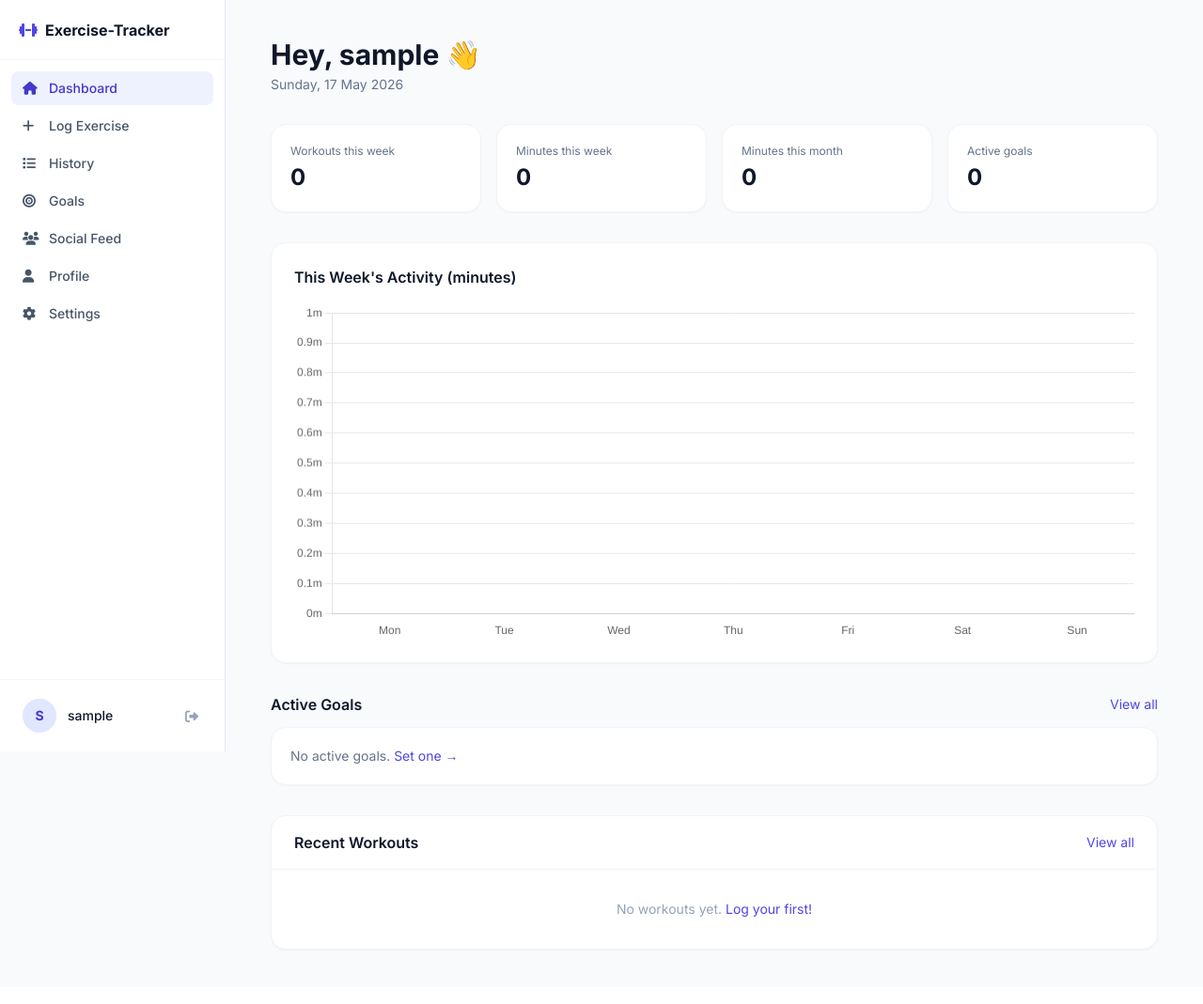
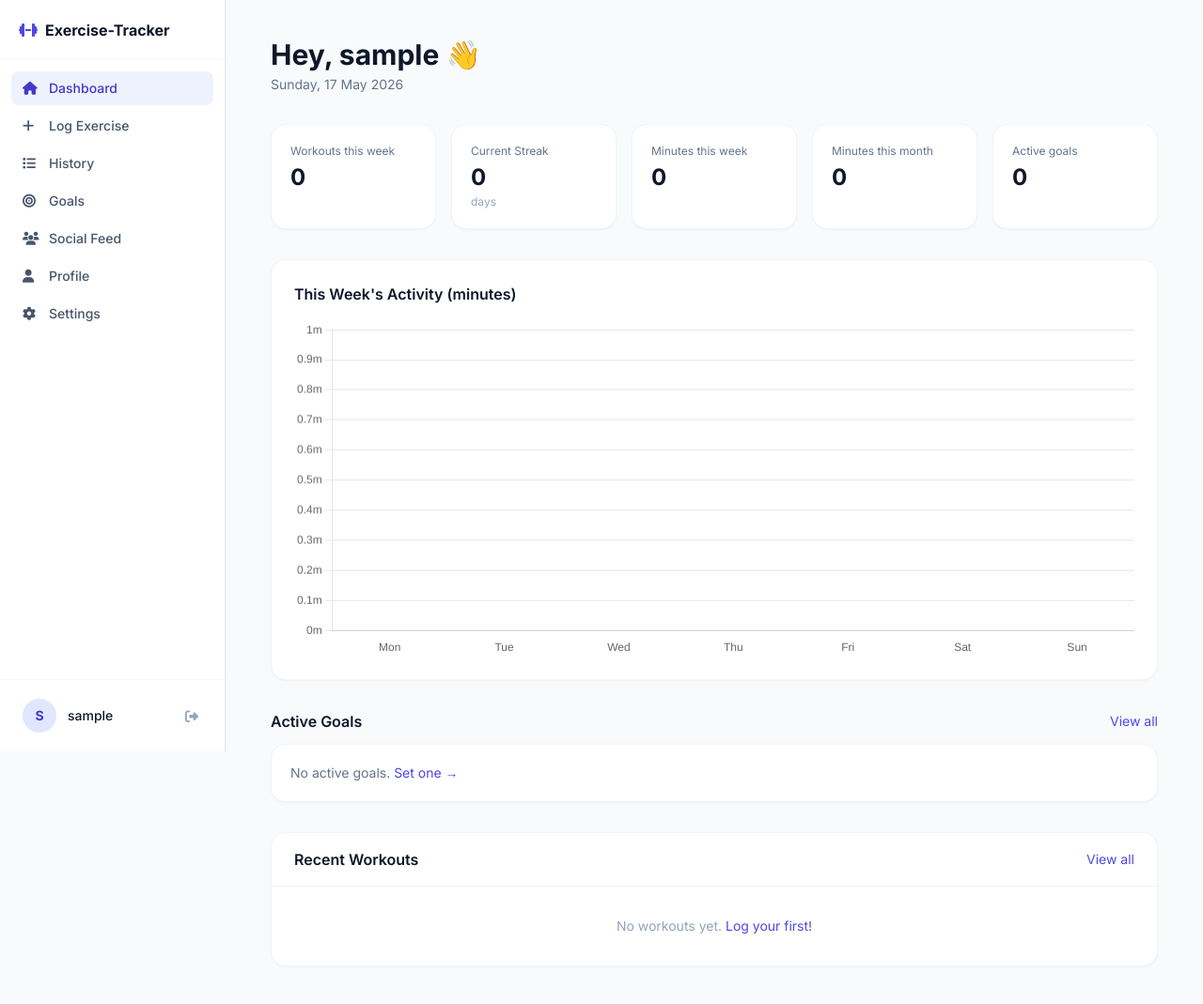
Before and after one commit to CameronKel/CITS3403-Group-Project, a Flask app: page / in a window 1280 px wide. Shown: the whole page at 94% size. Before the commit the page ends 1012 px from the top, so only its background shows below. Run offline with Flask 3, Linux system fonts and the light colour scheme; the visitor is signed in with stand-in values (Sample User, id 1); data that the repository does not hold is empty; some libraries are stand-ins or nearby versions.

Commit message:
Added streaks to show on dashboard. Also added a bio feature that your friends can see when viewing profile

```diff
--- a/app.py
+++ b/app.py
@@ -108,10 +108,24 @@ def dashboard():
                     .filter_by(user_id=current_user.id)
                     .order_by(Exercise.date.desc())
                     .limit(5).all())
+    streak = 0
+    check_date = today
+    while True:
+        has_exercise = Exercise.query.filter(
+            Exercise.user_id == current_user.id,
+            Exercise.date == check_date
+        ).first()
+        if has_exercise:
+            streak += 1
+            check_date -= timedelta(days=1)
+        else:
+            break
+    current_user.streak = streak
+    db.session.commit()
 
     return render_template("dashboard.html", active_page="dashboard",
         week_count=week_count, week_minutes=week_minutes, month_minutes=month_minutes,
-        active_goals=active_goals, recent=recent, now=datetime.now())
+        active_goals=active_goals, recent=recent, now=datetime.now(), streak=streak)
 
 
 @app.route("/log", methods=["GET", "POST"])
@@ -315,6 +329,9 @@ def settings():
         s.training_days     = ",".join(request.form.getlist("training_days"))
         s.reminder_time     = request.form.get("reminder_time", "07:30")
         s.privacy           = request.form.get("privacy", "public")
+        current_user.first_name = request.form.get("first_name", "").strip() or None
+        current_user.last_name  = request.form.get("last_name", "").strip() or None
+        current_user.bio        = request.form.get("bio", "").strip() or None
         new_username = request.form.get("username", "").strip()
         new_email    = request.form.get("email", "").strip().lower()
         error = False
--- a/models.py
+++ b/models.py
@@ -28,6 +28,8 @@ class User(UserMixin, db.Model):
     created_at      = db.Column(db.DateTime, default=datetime.utcnow, nullable=False)
     first_name = db.Column(db.String(64), nullable=True)
     last_name  = db.Column(db.String(64), nullable=True)
+    bio = db.Column(db.Text, nullable=True)
+    streak = db.Column(db.Integer, default=0, nullable=False, server_default='0')
 
     friends = db.relationship(
         "User",
--- a/templates/dashboard.html
+++ b/templates/dashboard.html
@@ -14,10 +14,15 @@
 </div>
 
 <!-- Stat cards -->
-<div class="grid grid-cols-2 md:grid-cols-4 gap-4 mb-8">
+<div class="grid grid-cols-2 md:grid-cols-5 gap-4 mb-8">
   <div class="card p-5">
     <p class="text-xs text-slate-500 mb-1">Workouts this week</p>
     <p class="text-2xl font-bold text-slate-900">{{ week_count }}</p>
+  </div>
+  <div class="card p-5">
+    <p class="text-xs text-slate-500 mb-1">Current Streak</p>
+    <p class="text-2xl font-bold text-slate-900">{{ streak }}</p>
+    <p class="text-xs text-slate-400 mt-0.5">days</p>
   </div>
   <div class="card p-5">
     <p class="text-xs text-slate-500 mb-1">Minutes this week</p>
--- a/templates/friend_profile.html
+++ b/templates/friend_profile.html
@@ -48,6 +48,12 @@
     </div>
   </div>
 </div>
+{% if viewed_user.bio %}
+<div class="card p-6 mb-6">
+  <h2 class="text-base font-semibold text-slate-900 mb-2">About</h2>
+  <p class="text-sm text-slate-600">{{ viewed_user.bio }}</p>
+</div>
+{% endif %}
 
 <!-- Achievements -->
 <div class="card p-6">
--- a/templates/settings.html
+++ b/templates/settings.html
@@ -47,6 +47,10 @@
     <div>
       <label class="block text-sm font-medium text-slate-700 mb-1.5">Email</label>
       <input type="email" name="email" value="{{ current_user.email }}" class="w-full border border-slate-200 rounded-lg px-3 py-2 text-sm focus:outline-none focus:ring-2 focus:ring-indigo-500 focus:border-indigo-500" />
+    </div>
+    <div>
+      <label class="block text-sm font-medium text-slate-700 mb-1.5">Bio</label>
+      <textarea name="bio" rows="3" class="w-full border border-slate-200 rounded-lg px-3 py-2 text-sm focus:outline-none focus:ring-2 focus:ring-indigo-500 focus:border-indigo-500">{{ current_user.bio or '' }}</textarea>
     </div>
   </div>
 </div>
```
Also changed, not shown: migrations/versions/493af444c2d3_add_bio_to_user.py (added, +38 -0 lines), migrations/versions/9e5df8f207e3_add_streak_to_user.py (added, +40 -0 lines), templates/profile.html (+11 -1 lines).
